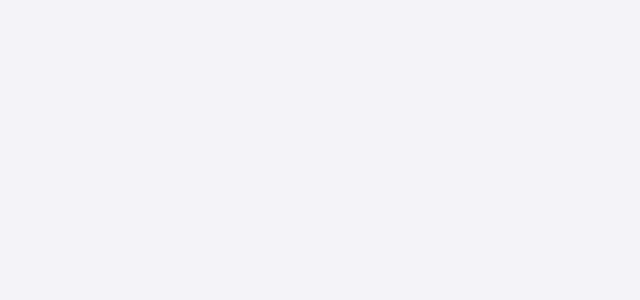
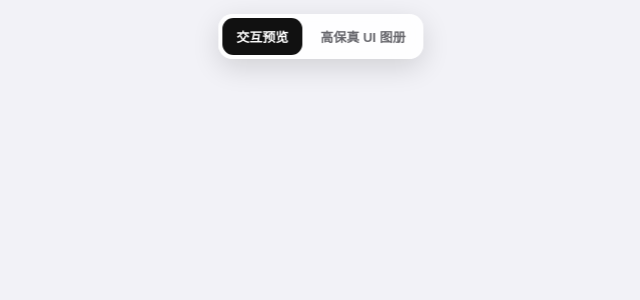
Before and after one commit to tevriq/chatgpt-vercel-test, a Next.js app: page / in a window 1280 px wide. Shown: the top 300 px of the page, without its empty margins (319-959 px from the left). Built offline with nearby package versions, Linux system fonts and the light colour scheme.

Commit message:
feat: add interaction/gallery switch to P14 preview

```diff
--- a/pages/index.js
+++ b/pages/index.js
@@ -1,3 +1,14 @@
+import {useState} from 'react';
+
 export default function Home(){
-  return <iframe title="P14 interactive web review" src="/api/prototype" style={{position:'fixed',inset:0,width:'100vw',height:'100vh',border:0,background:'#f2f2f7'}} />
+  const [mode,setMode]=useState('interactive');
+  return <div style={{position:'fixed',inset:0,background:'#dedee3',fontFamily:'-apple-system,BlinkMacSystemFont,"SF Pro Display","PingFang SC",sans-serif'}}>
+    <div style={{position:'fixed',top:14,left:'50%',transform:'translateX(-50%)',zIndex:50,display:'flex',gap:4,padding:4,borderRadius:14,background:'rgba(255,255,255,.9)',boxShadow:'0 8px 28px rgba(0,0,0,.14)',backdropFilter:'blur(18px)'}}>
+      <button onClick={()=>setMode('interactive')} style={btn(mode==='interactive')}>交互预览</button>
+      <button onClick={()=>setMode('gallery')} style={btn(mode==='gallery')}>高保真 UI 图册</button>
+    </div>
+    <iframe title={mode==='interactive'?'P14 interactive web review':'P14 high fidelity UI gallery'} src={mode==='interactive'?'/api/prototype':'/api/gallery'} style={{position:'fixed',inset:0,width:'100vw',height:'100vh',border:0,background:mode==='interactive'?'#f2f2f7':'#ececf1'}} />
+  </div>
 }
+
+function btn(active){return {border:0,borderRadius:11,padding:'9px 14px',fontSize:13,fontWeight:720,cursor:'pointer',background:active?'#111':'transparent',color:active?'#fff':'#67676d'}}
```
